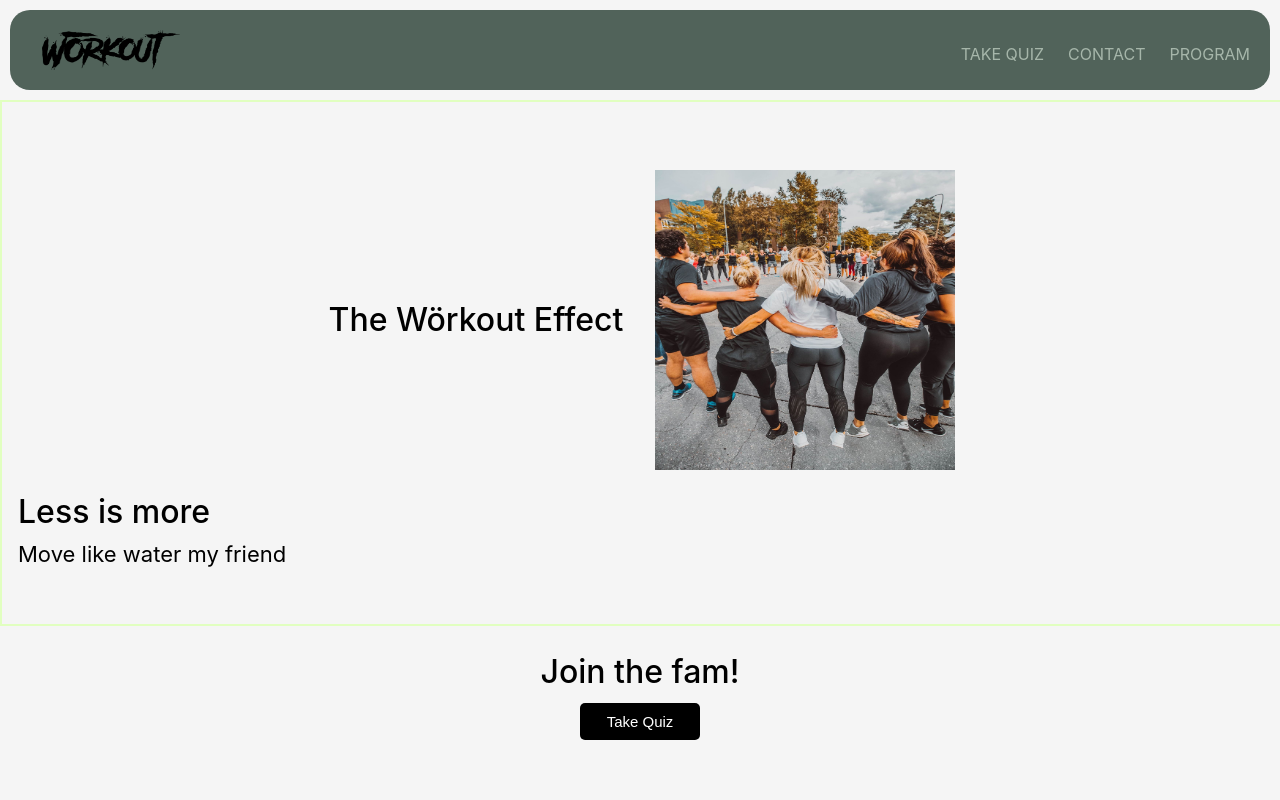
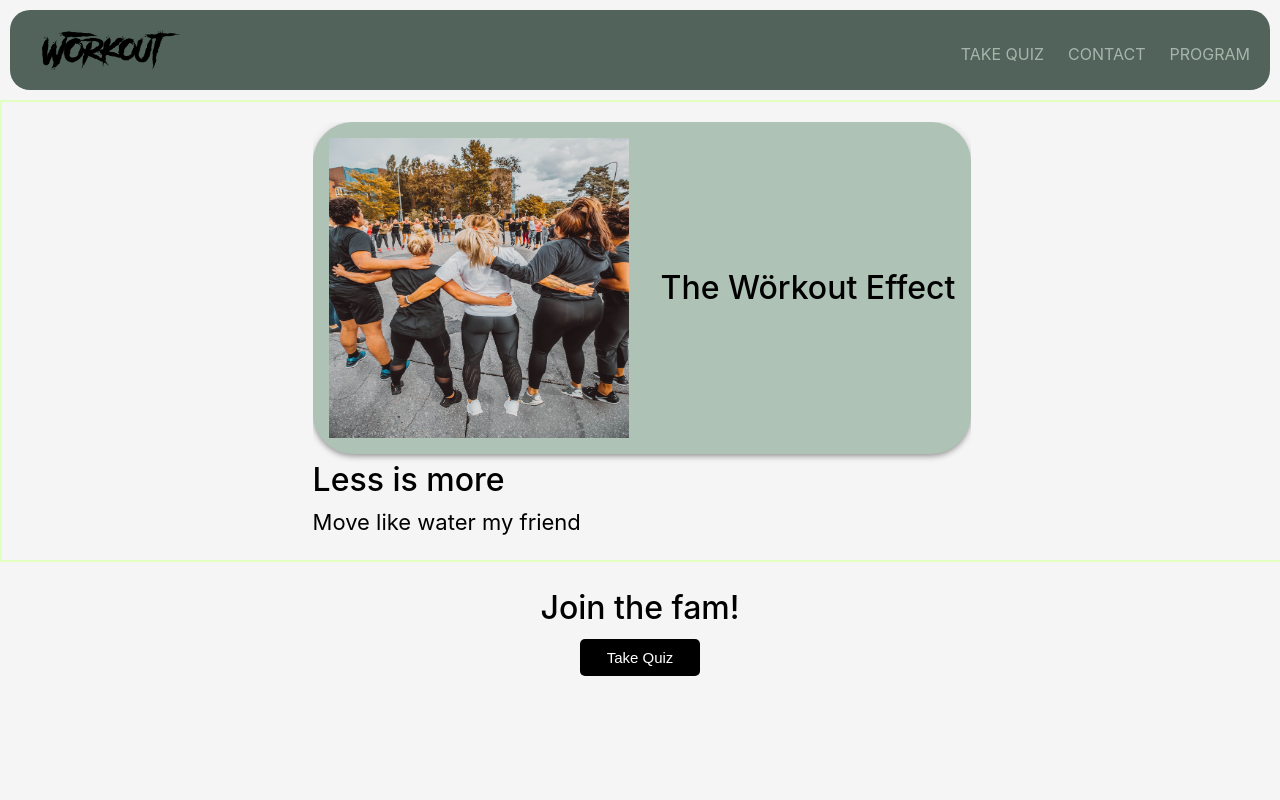
Before and after one commit to EvaSjoholm/project-W-frontend, a React (Create React App) app: page / in a window 1280 px wide. Shown: the top 800 px of the page. Built offline with nearby package versions, Linux system fonts and the light colour scheme.

Commit message:
design fix

```diff
--- a/src/components/Header.js
+++ b/src/components/Header.js
@@ -6,8 +6,8 @@ export const Header = () => {
     <div className="header">
       <div className="header-container">
         <div className="header-wrapper">
+          <h1> The Wörkout Effect</h1>
           <img src={WorkoutImg} alt="header-img" height="300px" width="300px" />
-          <h1> The Wörkout Effect</h1>
         </div>
         <div className="header-text">
           <h1>Less is more</h1>
--- a/src/index.css
+++ b/src/index.css
@@ -1,4 +1,5 @@
 body {
+  background-color: #e0e0e0;
   background-color: var(--primary-color-1);
   margin: 0;
   font-family: -apple-system, BlinkMacSystemFont, "Segoe UI", "Roboto", "Oxygen",
@@ -13,11 +14,25 @@ code {
     monospace;
 }
 
-html {
-  font-size: var(--font-size);
-  font-family: var(--font-family);
-  color: var(--neutral-dark);
+/* .outer-wrapper {
+  position: relative;
+  width: 100%;
+  height: 100%;
+  background-color: #e0e0e0;
+  display: flex;
+  align-items: center;
+  justify-content: center;
 }
+
+.inner-wrapper {
+  position: relative;
+  top: 0;
+  width: 100%;
+  max-width: 800px;
+  margin: 0 auto;
+  height: 100vh;
+  padding: 0 8px;
+} */
 
 /*----COLOR AND TYPO DESIGN---*/
 :root {
@@ -85,7 +100,7 @@ p {
 }
 
 .header-container {
-  margin: 32px 16px;
+  margin: auto;
   max-width: calc(100% - 32px);
   box-sizing: border-box;
   overflow-x: hidden;
@@ -98,6 +113,9 @@ p {
   align-items: center;
   gap: 2em;
   padding: 16px;
+  background-color: #AEC2B6;
+  border-radius: 40px;
+  box-shadow: 0px 2px 4px -1px rgba(0,0,0,0.2), 0px 4px 5px 0px rgba(0,0,0,0.14), 0px 1px 10px 0px rgba(0,0,0,0.12);
 }
 
 .img {
@@ -171,47 +189,6 @@ p {
   width: 120px;
   }
 
-
-
-
-/* .icon-container {
- display: flex;
-  width: 100%;
- flex-direction: column;
- align-items: center;
-  background-color: #f0e8dc;
-  border-radius: 20px;
-  box-shadow: 0px 2px 4px -1px rgba(0,0,0,0.2), 0px 4px 5px 0px rgba(0,0,0,0.14),
-
-}
-.icon-list-item{
-  justify-content: center;
-  margin: 20px;
-}
-
-.icon-container ul{
-  padding: 0;
-  margin: 0 auto;
-  list-style: none;
-  height: -webkit-fill-available;
-}
-
-.icon-list-icon{
-display: flex;
-position: relative;
-justify-content: space-between;
-align-items: center;
-flex-wrap: wrap;
-flex-direction: row;
-max-width: 300px;
-gap: 20px;
-}
-
-.icon-list-text {
-  padding: 10px;
-  display: flex;
-} */
-
 /*--SUMMARY DESIGN FOR QUIZ--*/
 .summary-container{
 display: flex;
@@ -225,7 +202,7 @@ position: relative;
   display: flex;
   flex-direction: column;
   justify-content: center;
-  /* box-shadow: 0px 2px 4px -1px rgba(0,0,0,0.2), 0px 4px 5px 0px rgba(0,0,0,0.14), 0px 1px 10px 0px rgba(0,0,0,0.12); */
+ /* box-shadow: 0px 2px 4px -1px rgba(0,0,0,0.2), 0px 4px 5px 0px rgba(0,0,0,0.14), 0px 1px 10px 0px rgba(0,0,0,0.12); */
   border-radius: 10px;
   /* content: inherit; */
 }
```
